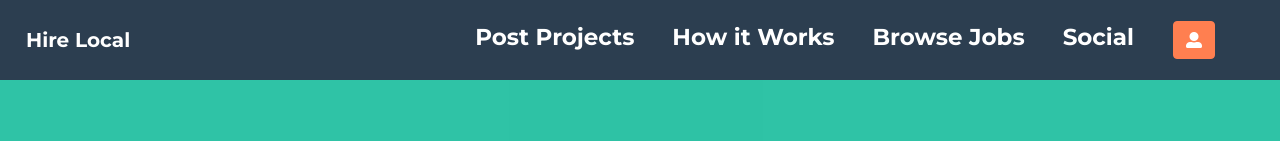
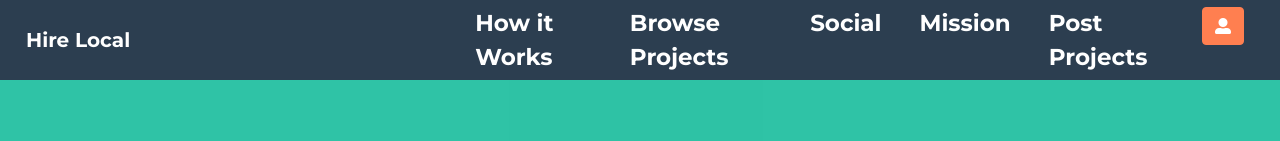
Before and after one commit to Davsip/local-devs, a React (Create React App) app in the folder client/: page / in a window 1280 px wide. Shown: the top 141 px of the page. Built offline with nearby package versions, Linux system fonts and the light colour scheme; no server answers; what auth0-js would draw is missing.

Commit message:
reordered top nav links and linked anchors

```diff
--- a/client/src/App.css
+++ b/client/src/App.css
@@ -161,7 +161,7 @@ hr.star-dark:after {
   background-color: rgba(24, 188, 156, 0.9);
 }
 
-.section-2 {
+.howitworks {
   padding: 6rem 0;
   background-color: #fff;
 }
@@ -169,6 +169,10 @@ hr.star-dark:after {
 .projects {
   padding: 6rem 0;
   background-color: #fff;
+}
+
+.social {
+  padding: 6rem 0;
 }
 
 .icons-work {
@@ -181,7 +185,7 @@ hr.star-dark:after {
 
 /* PROJECTS SECTION */
 
-.portfolio {
+.projects {
   padding: 6rem 0;
   background-color: #f7f9f9;
   margin-bottom: -15px;
--- a/client/src/App.js
+++ b/client/src/App.js
@@ -98,28 +98,35 @@ class App extends Component {
                     <div className="collapse navbar-collapse" id="navbarSupportedContent">
                         <ul className="navbar-nav mr-auto">
                         <li>
-                                <div className="post-tab">
-                                    <a className="nav-link text-nav" href="#portfolio">Post Projects</a>
-                                </div>
-                            </li>
-                            <li>
                             <div className="work-tab">
-                                    <a className="nav-link text-nav" href="#">How it Works
+                                    <a className="nav-link text-nav" href="#howitworks">How it Works
                                     </a>
                                 </div>
                             </li>
                             <li>
                                 <div className="browse-tab">
-                                    <a className="nav-link text-nav" href="#">Browse Jobs
+                                    <a className="nav-link text-nav" href="#projects">Browse Projects
                                     </a>
                                 </div>
                             </li>
                             <li>
                                 <div className="social-tab">
-                                    <a className="nav-link text-nav" href="#">Social
+                                    <a className="nav-link text-nav" href="#social">Social
                                     </a>
                                 </div>
                             </li>
+                            <li>
+                                <div className="post-tab">
+                                    <a className="nav-link text-nav" href="#mission">Mission</a>
+                                </div>
+                            </li>
+                            <li>
+                                <div className="post-tab">
+                                    <a className="nav-link text-nav" href="#portfolio">Post Projects</a>
+                                </div>
+                            </li>
+
+
                             <li>
                                 <div className="dropdown icon-tab ">
                                     <button className="btn btn-secondary dropdown-togglen text-nav" type="button" id="dropdownMenuButton" data-toggle="dropdown"
@@ -155,7 +162,7 @@ class App extends Component {
     </div>
 
     {/* <!-- SECTION 2 / HOW IT WORKS --> */}
-    <div className="section-2">
+    <div className="howitworks" id="howitworks">
         <div className="container">
             <h2 className="text-center text-uppercase text-secondary">How it Works</h2>
             <hr className="star-dark mb-6" />
@@ -191,7 +198,7 @@ class App extends Component {
     </div>
 
     {/* <!-- SECTION 3 PROJECTS --> */}
-    <div className="portfolio" id="portfolio">
+    <div className="projects" id="projects">
         <div className="container">
             <h2 className="text-center text-uppercase text-secondary mb-0">Projects</h2>
             <hr className="star-dark mb-5" />
@@ -227,7 +234,7 @@ class App extends Component {
 <br />
 <br />
  {/* <!-- SECTION 5- SOCIAL  --> */}
-    <div className="section-5">
+    <div className="social" id="social">
         <div className="container">
             <h2 className="text-center text-uppercase text-secondary">Social</h2>
             <hr className="star-dark mb-6 " />
@@ -367,7 +374,7 @@ class App extends Component {
     </div>
 
 {/* <!-- Mission section -->  */}
-    <div className="portfolio" id="portfolio">
+    <div className="portfolio" id="mission">
         <div className="container">
             <h2 className="text-center text-uppercase text-secondary mb-0">Mission</h2>
             <hr className="star-dark mb-6" />
```
Lines whose indentation alone changed are shown as unchanged.
